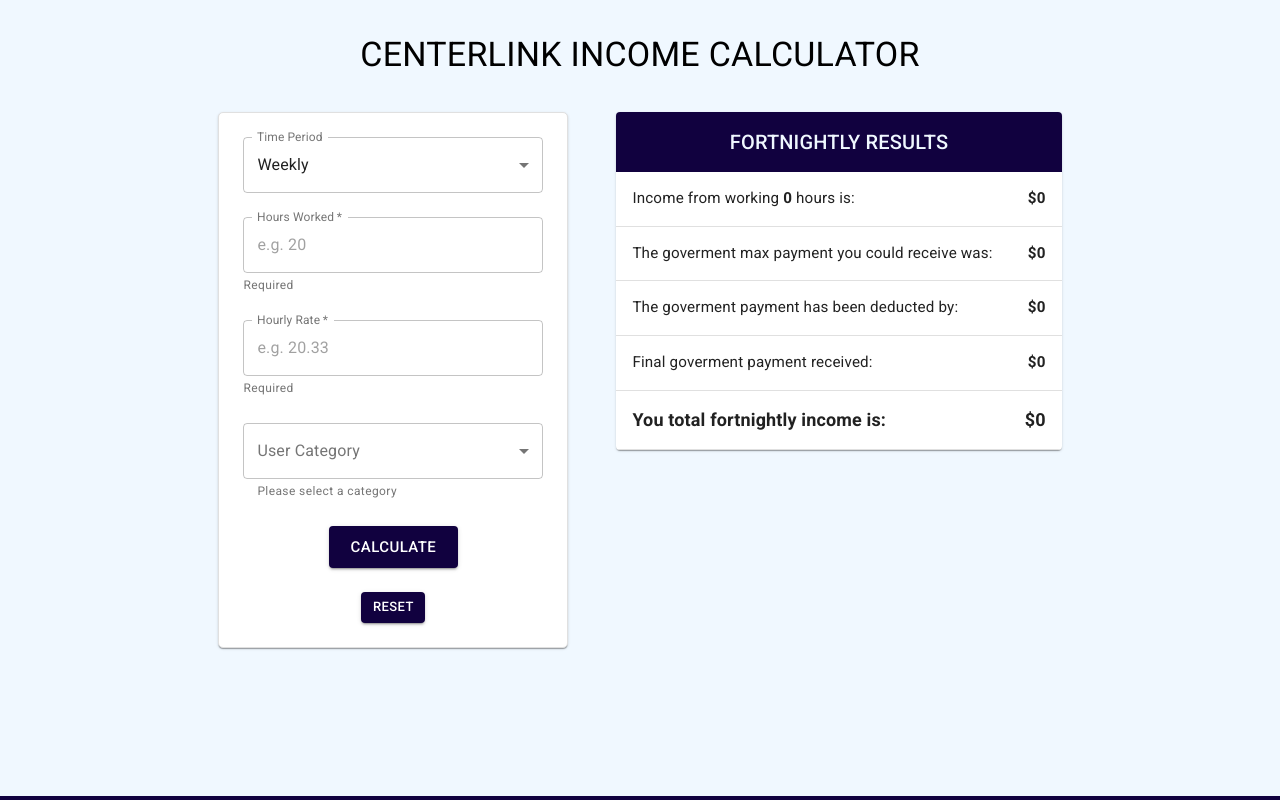
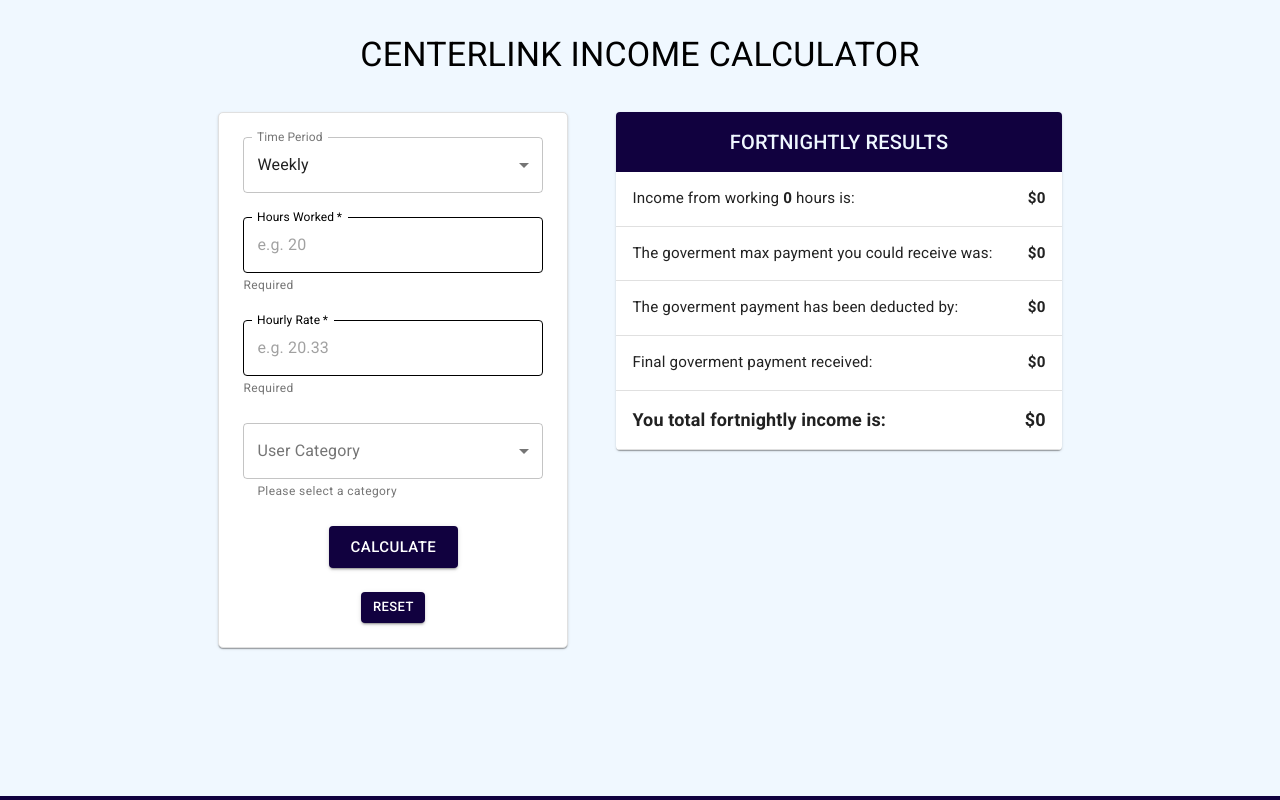
Before and after one commit to SebAnt86/incomecalc, a React (Create React App) app: page / in a window 1280 px wide. Shown: the top 800 px of the page. Built offline with nearby package versions, Linux system fonts and the light colour scheme; the HTML template or start-up script is replaced by a standard one.

Commit message:
restyle the TextField form input

```diff
--- a/src/components/Form.js
+++ b/src/components/Form.js
@@ -21,6 +21,26 @@ const useStyles = makeStyles((theme) => ({
     minWidth: 300,
     maxWidth: 300,
   },
+
+  cssLabel: {
+    color: "black",
+  },
+
+  cssOutlinedInput: {
+    "&$cssFocused $notchedOutline": {
+      borderColor: `black !important`,
+    },
+  },
+
+  cssFocused: {
+    color: "black !important",
+  },
+
+  notchedOutline: {
+    borderWidth: "1px",
+    borderColor: "black !important",
+  },
+
   selectEmpty: {
     marginTop: theme.spacing(2),
   },
@@ -53,7 +73,7 @@ export function Form(props) {
 
     // validation for the hours worked input
     if (hoursWorked < 1) {
-        console.log(hoursWorked)
+      console.log(hoursWorked);
       setHoursValid("block");
       hoursWorkBool = false;
     } else {
@@ -140,7 +160,7 @@ export function Form(props) {
     <>
       <Container maxWidth="md" className="form-container">
         <form onSubmit={handleSubmit}>
-          <FormGroup mx={{xs: 3}}>
+          <FormGroup mx={{ xs: 3 }}>
             <Box mt={{ xs: 3 }}>
               <FormControl variant="outlined" className={classes.formControl}>
                 <InputLabel id="time_period-label">Time Period</InputLabel>
@@ -165,6 +185,18 @@ export function Form(props) {
                 type="number"
                 InputLabelProps={{
                   shrink: true,
+                  classes: {
+                    root: classes.cssLabel,
+                    focused: classes.cssFocused,
+                  },
+                }}
+                InputProps={{
+                  classes: {
+                    root: classes.cssOutlinedInput,
+                    focused: classes.cssFocused,
+                    notchedOutline: classes.notchedOutline,
+                  },
+                  inputMode: "numeric",
                 }}
                 variant="outlined"
                 placeholder="e.g. 20"
@@ -186,8 +218,20 @@ export function Form(props) {
                 label="Hourly Rate"
                 type="number"
                 InputLabelProps={{
-                  shrink: true,
-                }}
+                    shrink: true,
+                    classes: {
+                      root: classes.cssLabel,
+                      focused: classes.cssFocused,
+                    },
+                  }}
+                  InputProps={{
+                    classes: {
+                      root: classes.cssOutlinedInput,
+                      focused: classes.cssFocused,
+                      notchedOutline: classes.notchedOutline,
+                    },
+                    inputMode: "numeric",
+                  }}
                 variant="outlined"
                 placeholder="e.g. 20.33"
                 value={hourRate}
@@ -208,8 +252,20 @@ export function Form(props) {
                 label="Partner Income"
                 type="number"
                 InputLabelProps={{
-                  shrink: true,
-                }}
+                    shrink: true,
+                    classes: {
+                      root: classes.cssLabel,
+                      focused: classes.cssFocused,
+                    },
+                  }}
+                  InputProps={{
+                    classes: {
+                      root: classes.cssOutlinedInput,
+                      focused: classes.cssFocused,
+                      notchedOutline: classes.notchedOutline,
+                    },
+                    inputMode: "numeric",
+                  }}
                 variant="outlined"
                 placeholder="e.g. 800"
                 value={partnerIncome}
@@ -277,7 +333,12 @@ export function Form(props) {
               justifyContent="center"
               my={{ xs: 3 }}
             >
-              <Button variant="contained" color="secondary" onClick={formReset} size="small">
+              <Button
+                variant="contained"
+                color="secondary"
+                onClick={formReset}
+                size="small"
+              >
                 Reset
               </Button>
             </Box>
--- a/src/components/Result.js
+++ b/src/components/Result.js
@@ -6,23 +6,14 @@ import TableCell from "@material-ui/core/TableCell";
 import TableContainer from "@material-ui/core/TableContainer";
 // import TableHead from "@material-ui/core/TableHead";
 import TableRow from "@material-ui/core/TableRow";
-import { makeStyles } from '@material-ui/core/styles';
 import Paper from "@material-ui/core/Paper";
 import Container from "@material-ui/core/Container";
 import Typography from "@material-ui/core/Typography";
 import Box from "@material-ui/core/Box";
-// import { makeStyles } from '@material-ui/core/styles';
 
-const useStyles = makeStyles({
-  table: {
-    minWidth: 300,
-    minHeight: 400,
-  },
-});
 
 function Result(props) {
   const { result } = props;
-  const classes = useStyles();
   const workIncomeTotal = result.workIncomeTotal ? result.workIncomeTotal : 0;
   let workedHours = result.workHours ? result.workHours : 0;
   const maxGovPayment = result.maxGovPayment ? result.maxGovPayment : 0;
```
Also changed, not shown: src/index.css (+7 -0 lines).
